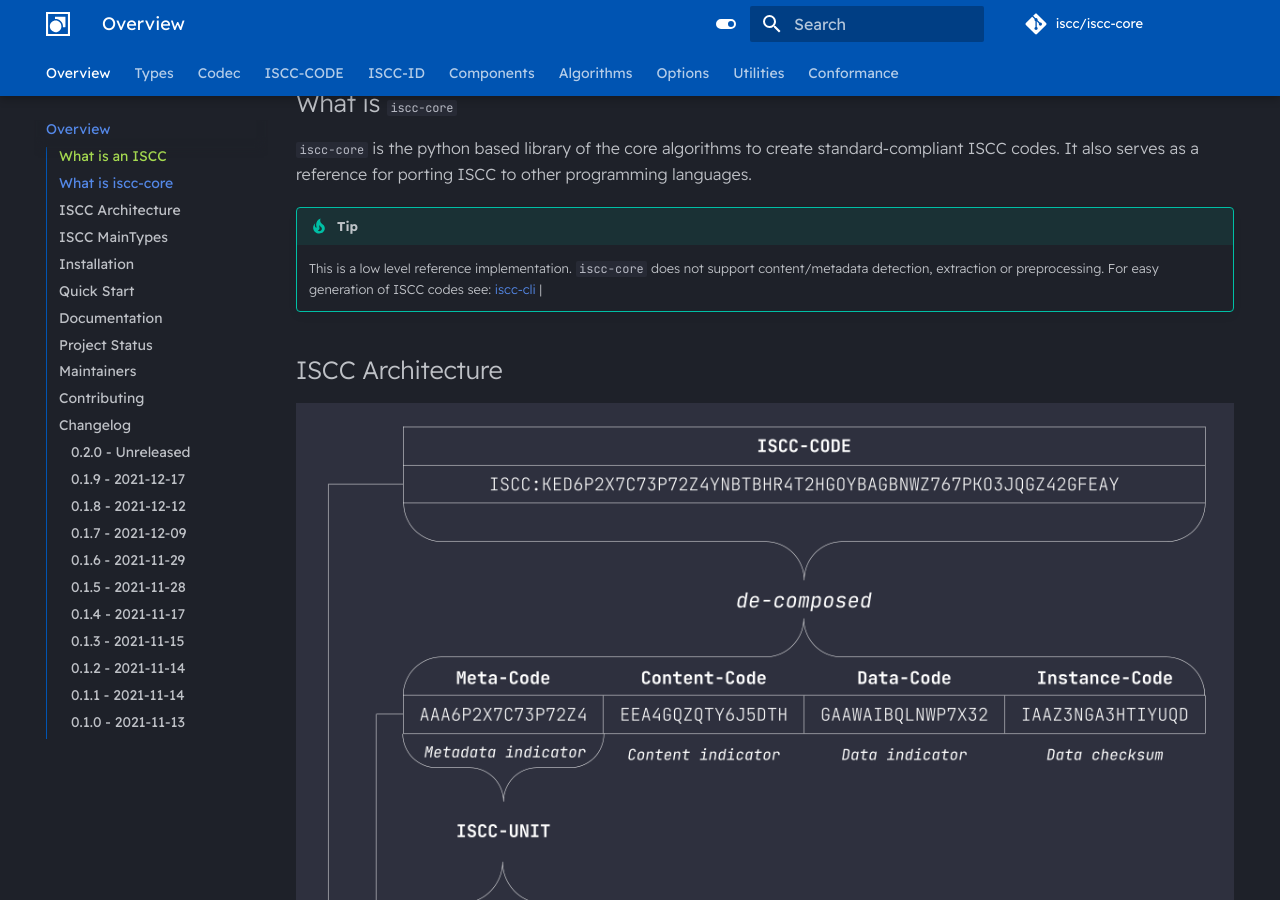
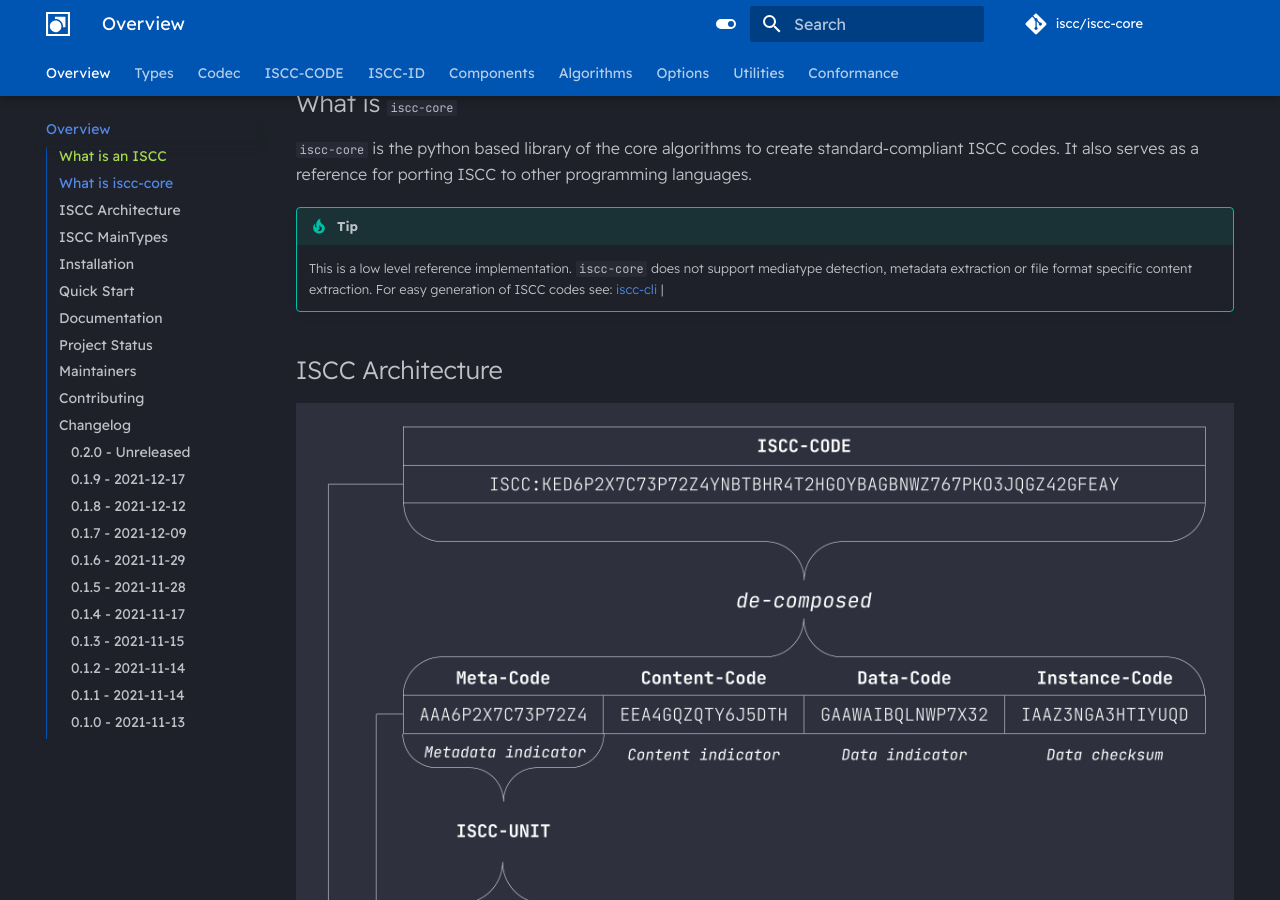
Before and after one commit to iscc/iscc-core, an MkDocs documentation site: the page built from docs/index.md, in a window 1280 px wide and 900 px high, scrolled down 605 px. Built offline with MkDocs 1.6.1 and Material for MkDocs 9.7.7, drawn with Linux system fonts in a browser that asks for light colours; comment, search, counter and statistics services are not loaded.

```diff
--- a/docs/index.md
+++ b/docs/index.md
@@ -21,7 +21,7 @@ The component-based structure of the ISCC identifies content at multiple levels
 `iscc-core` is the python based library of the core algorithms to create standard-compliant ISCC codes. It also serves as a reference for porting ISCC to other programming languages.
 
 !!! tip
-    This is a low level reference implementation. `iscc-core` does not support content/metadata detection, extraction or preprocessing. For easy generation of ISCC codes see: [iscc-cli](https://github.com/iscc/iscc-cli/releases) |
+    This is a low level reference implementation. `iscc-core` does not support mediatype detection, metadata extraction or file format specific content extraction. For easy generation of ISCC codes see: [iscc-cli](https://github.com/iscc/iscc-cli/releases) |
 
 ## ISCC Architecture
 
```
Also changed, not shown: README.md (+1 -1 lines).
